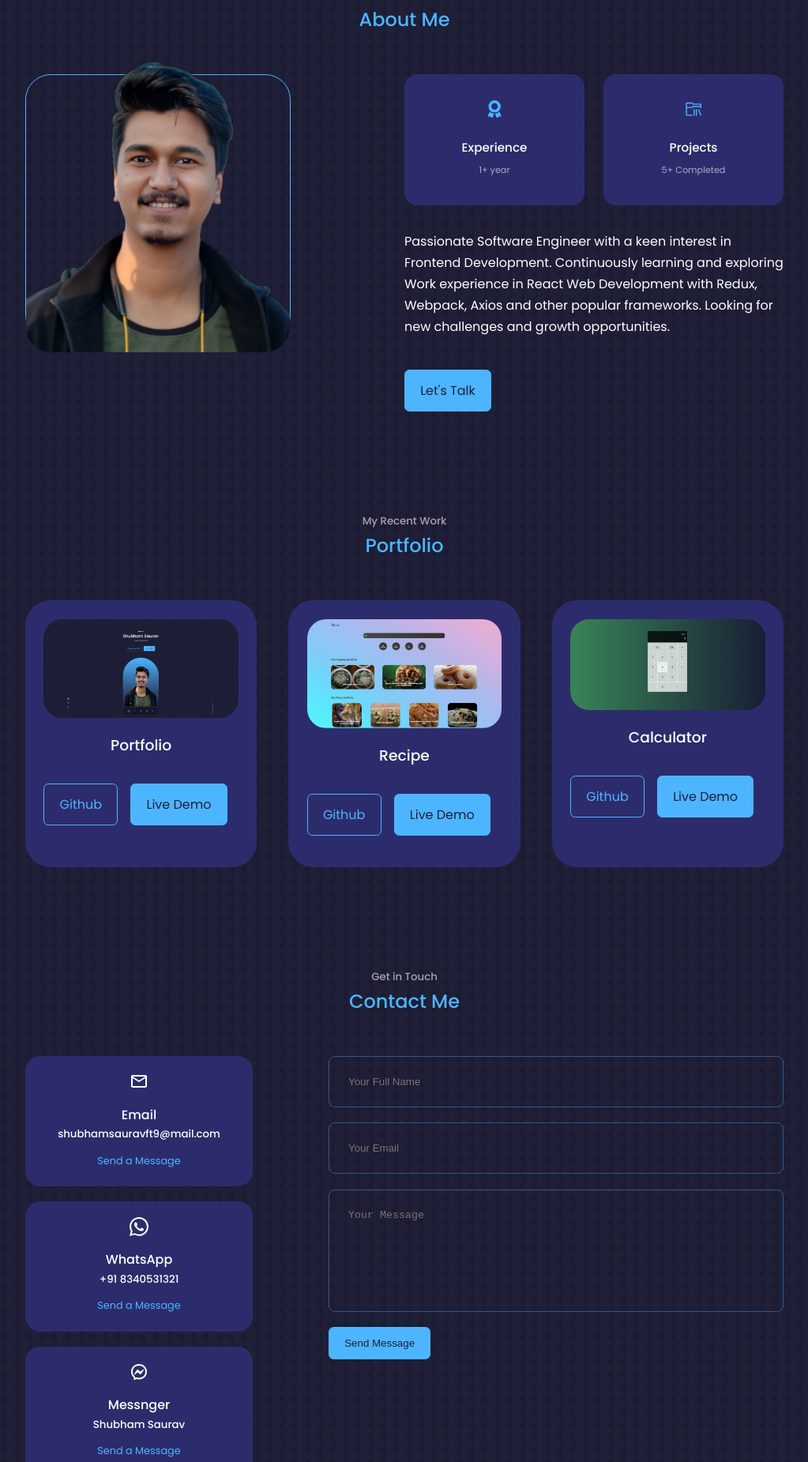
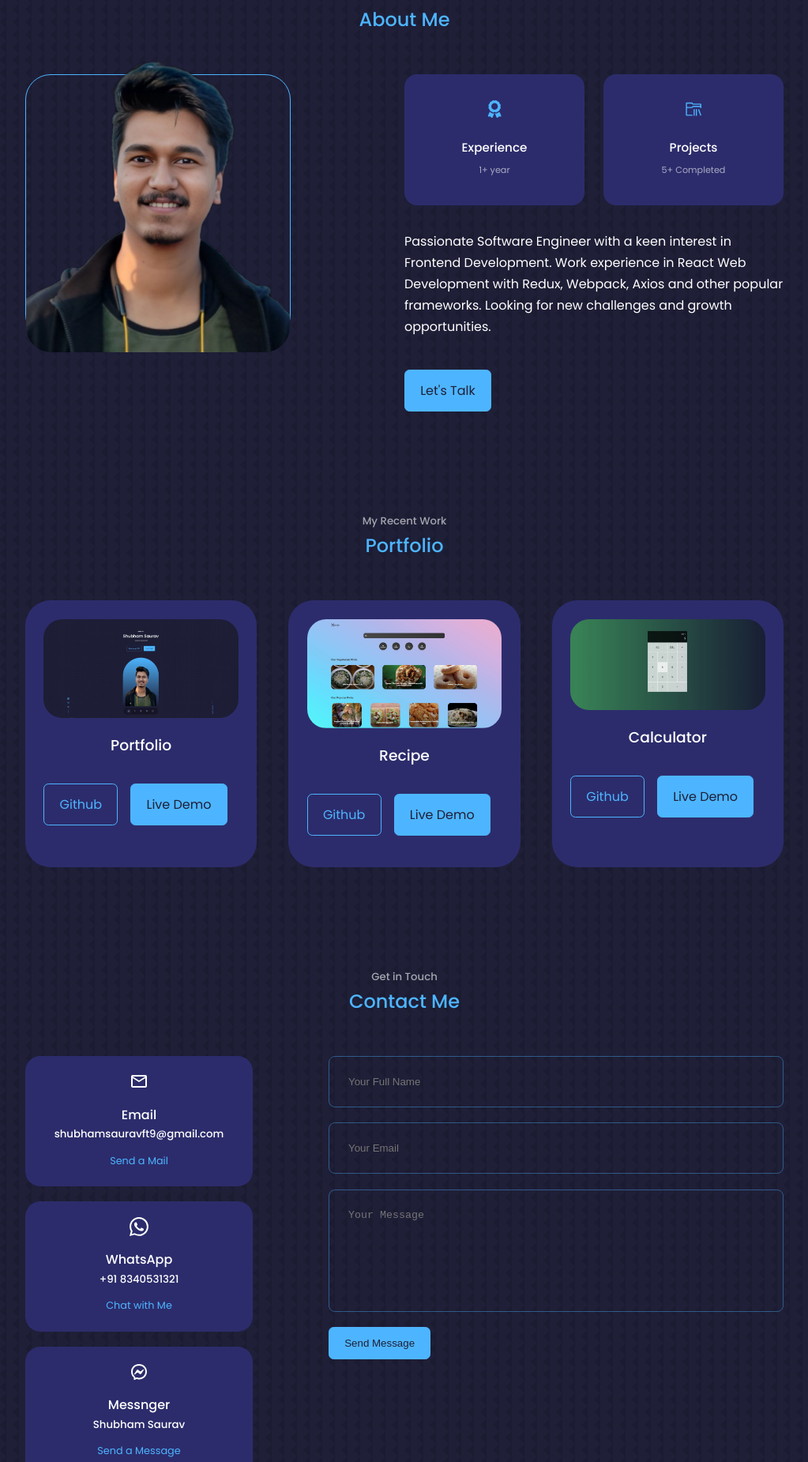
Before and after one commit to shubhamsaurav09/first-react-portfolio, a React (Create React App) app: page / in a window 1280 px wide. Shown: the part 1468-3319 px from the top of the page at 79% size, without its empty margins (128-1151 px from the left). Built offline with nearby package versions, Linux system fonts and the light colour scheme.

Commit message:
final commit_2

```diff
--- a/src/components/about/About.jsx
+++ b/src/components/about/About.jsx
@@ -34,9 +34,9 @@ function About() {
 
           <p>
             Passionate Software Engineer with a keen interest in Frontend
-            Development. Continuously learning and exploring Work experience in
-            React Web Development with Redux, Webpack, Axios and other popular
-            frameworks. Looking for new challenges and growth opportunities.
+            Development. Work experience in React Web Development with Redux,
+            Webpack, Axios and other popular frameworks. Looking for new
+            challenges and growth opportunities.
           </p>
 
           <a href="#contact" className="btn btn-primary">
--- a/src/components/contact/Contact.jsx
+++ b/src/components/contact/Contact.jsx
@@ -31,25 +31,19 @@ function Contact() {
           <article className="contact_option">
             <MdOutlineEmail className="contact_option-icon" />
             <h4>Email</h4>
-            <h5>shubhamsauravft9@mail.com</h5>
-            <a
-              href="mailto:shubhamsauravft9@mail.com"
-              target="_blank"
-              rel="noreferrer"
-            >
-              Send a Message
-            </a>
+            <h5>shubhamsauravft9@gmail.com</h5>
+            <a href="mailto:shubhamsauravft9@mail.com">Send a Mail</a>
           </article>
           <article className="contact_option">
             <BsWhatsapp className="contact_option-icon" />
             <h4>WhatsApp</h4>
             <h5>+91 8340531321</h5>
             <a
-              href="https://api.whatsapp.com/send?phone=8340531321"
+              href="https://api.whatsapp.com/send?phone=918340531321"
               target="_blank"
               rel="noreferrer"
             >
-              Send a Message
+              Chat with Me
             </a>
           </article>
           <article className="contact_option">
```
